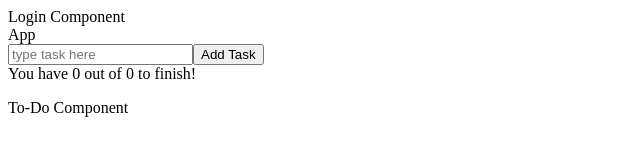
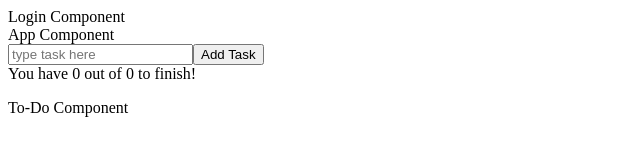
Before and after one commit to hirichardhai/goal-master, a React (Create React App) app: page / in a window 1280 px wide. Shown: the top 160 px of the page, without its empty margins (0-640 px from the left). Built offline with nearby package versions, Linux system fonts and the light colour scheme.

Commit message:
updated app component

```diff
--- a/src/App.jsx
+++ b/src/App.jsx
@@ -15,7 +15,7 @@ class App extends Component {
       <div>
         <Login />
         <div>
-          App
+          App Component
         </div>
         <Todo />
       </div>
```
